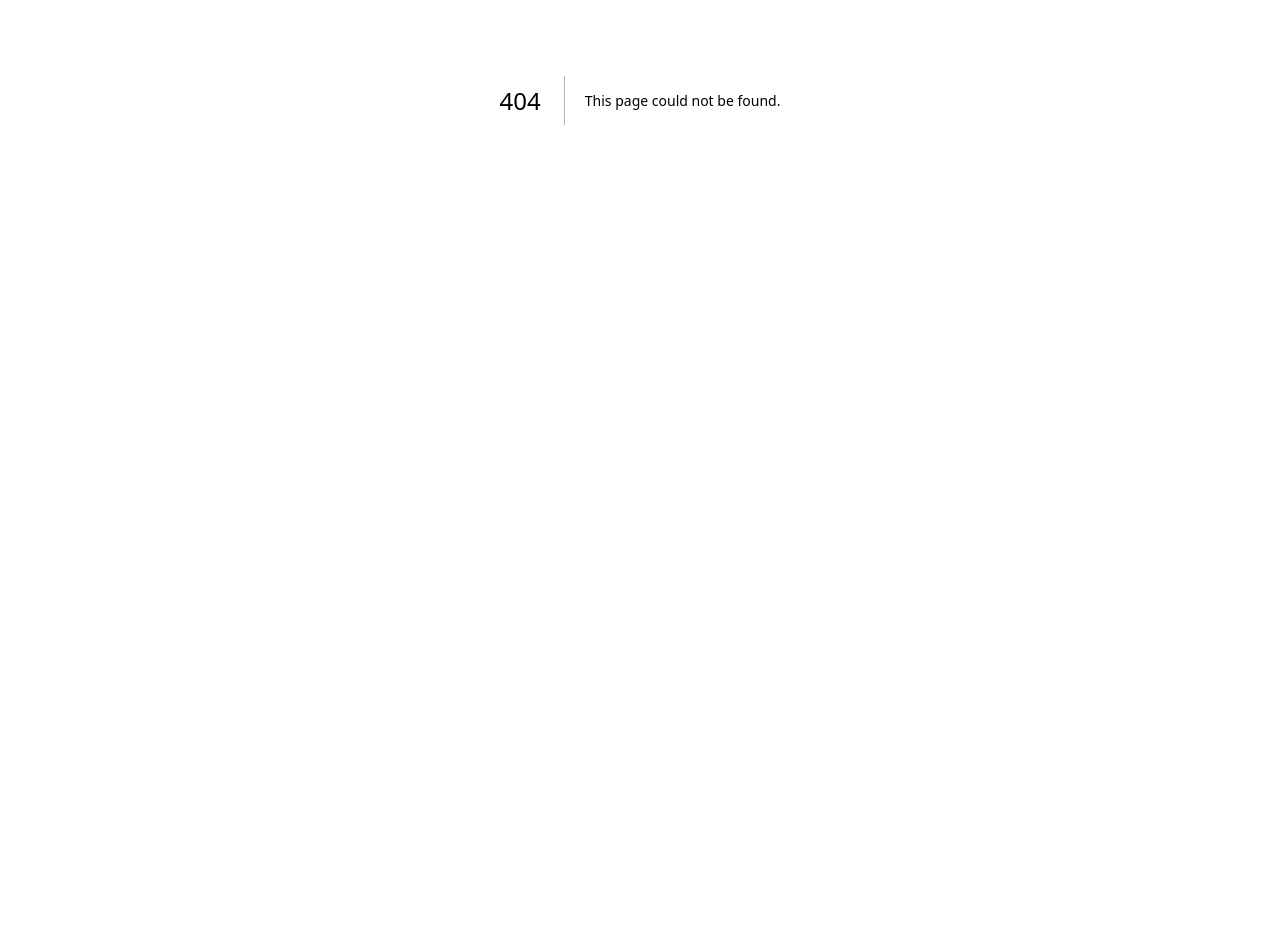
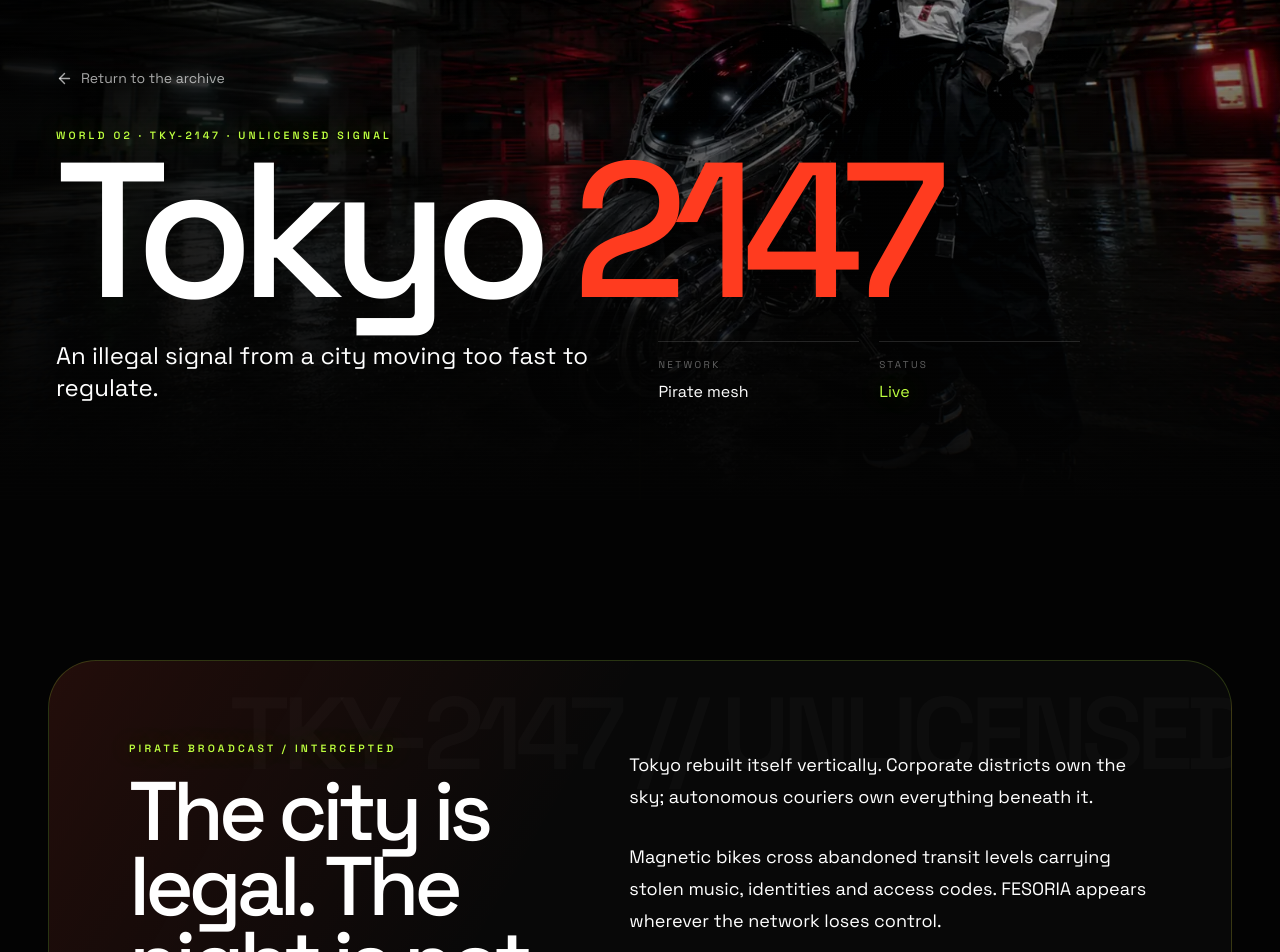
Before and after one commit to fesoriaxyz/fesoria-site, a Next.js app: page /worlds/tokyo-2147 in a window 1280 px wide. Before the commit this address had no page. Shown: the part 300-1252 px from the top of the page. Before the commit the page ends 800 px from the top, so only its background shows below. Built offline with nearby package versions, Linux system fonts and the light colour scheme.

Commit message:
Add Tokyo 2147 world experience

```diff
--- a/app/globals.css
+++ b/app/globals.css
@@ -285,6 +285,73 @@ body {
   color: rgba(255,255,255,.38);
 }
 
+.tokyo-detail {
+  --tokyo-acid: #bdff3f;
+  --tokyo-red: #ff3b1f;
+}
+.tokyo-detail .world-detail-hero {
+  background: #080706;
+}
+.tokyo-detail .world-detail-image {
+  background-position: 72% center;
+  filter: saturate(.92) contrast(1.12);
+}
+.tokyo-detail .world-detail-shade {
+  background:
+    linear-gradient(180deg, rgba(0,0,0,.08), rgba(0,0,0,.18) 38%, #030303 100%),
+    linear-gradient(90deg, rgba(0,0,0,.88), rgba(0,0,0,.18) 64%);
+}
+.tokyo-grid {
+  position: absolute;
+  inset: 0;
+  pointer-events: none;
+  opacity: .21;
+  background:
+    repeating-linear-gradient(to bottom, transparent 0, transparent 3px, rgba(255,255,255,.12) 4px),
+    linear-gradient(90deg, transparent 0 49.9%, rgba(189,255,63,.14) 50%, transparent 50.1%);
+  mix-blend-mode: overlay;
+}
+.tokyo-code {
+  color: var(--tokyo-acid);
+  text-shadow: 0 0 24px rgba(189,255,63,.35);
+}
+.tokyo-red {
+  color: var(--tokyo-red);
+}
+.tokyo-manifesto {
+  position: relative;
+  overflow: hidden;
+  border: 1px solid rgba(189,255,63,.18);
+  border-radius: clamp(1.5rem, 4vw, 3rem);
+  background:
+    linear-gradient(120deg, rgba(255,59,31,.11), transparent 42%),
+    #080808;
+}
+.tokyo-manifesto::after {
+  content: "TKY-2147 // UNLICENSED";
+  position: absolute;
+  right: -1rem;
+  top: 2rem;
+  font-size: clamp(2.6rem, 8vw, 8rem);
+  font-weight: 600;
+  line-height: .8;
+  letter-spacing: -.07em;
+  color: rgba(255,255,255,.025);
+  white-space: nowrap;
+  pointer-events: none;
+}
+.tokyo-protocol {
+  border-left: 1px solid rgba(189,255,63,.32);
+  padding-left: 1.25rem;
+}
+.tokyo-protocol span {
+  display: block;
+  margin-bottom: .55rem;
+  color: rgba(189,255,63,.75);
+  font-size: .62rem;
+  letter-spacing: .25em;
+}
+
 .reveal { opacity: 0; transform: translateY(38px); transition: opacity .9s cubic-bezier(.2,.8,.2,1), transform .9s cubic-bezier(.2,.8,.2,1); }
 .reveal[data-visible="true"] { opacity: 1; transform: translateY(0); }
 
--- a/app/page.tsx
+++ b/app/page.tsx
@@ -21,6 +21,7 @@ const worlds = [
       "A pirate broadcast tears through the underground: magnetic bikes, stolen data and a city moving too fast to regulate.",
     image: "/worlds/tokyo-2147-pirate.webp",
     imagePosition: "72% center",
+    href: "/worlds/tokyo-2147",
   },
   {
     title: "Dracula",
--- /dev/null
+++ b/app/worlds/tokyo-2147/page.tsx
@@ -0,0 +1,143 @@
+import type { Metadata } from "next";
+import { ArrowLeft, ArrowUpRight, Play, Send } from "lucide-react";
+import Footer from "@/components/Footer";
+import Navbar from "@/components/Navbar";
+import Reveal from "@/components/Reveal";
+
+export const metadata: Metadata = {
+  title: "Tokyo 2147 — World 02 | FESORIA",
+  description:
+    "Intercept the Tokyo 2147 pirate broadcast: magnetic bikes, stolen data and a city moving beyond permission.",
+  openGraph: {
+    title: "Tokyo 2147 — World 02 | FESORIA",
+    description: "The future has no curfew.",
+    images: ["/worlds/tokyo-2147-pirate.webp"],
+  },
+};
+
+const protocols = [
+  ["01 / MOVE", "Never remain visible long enough to become a target."],
+  ["02 / TRANSMIT", "Every rider carries a piece of the forbidden signal."],
+  ["03 / DISAPPEAR", "The city remembers machines. It forgets faces."],
+] as const;
+
+export default function TokyoPage() {
+  return (
+    <main className="tokyo-detail min-h-screen overflow-hidden bg-[#030303] text-white">
+      <Navbar />
+
+      <section className="world-detail-hero">
+        <div
+          className="world-detail-image"
+          style={{ backgroundImage: "url('/worlds/tokyo-2147-pirate.webp')" }}
+        />
+        <div className="world-detail-shade" />
+        <div className="tokyo-grid" />
+        <div className="relative z-10 mx-auto w-full max-w-[92rem] px-6 pb-16 pt-40 sm:px-10 lg:px-14 lg:pb-24">
+          <a
+            href="/#worlds"
+            className="mb-10 inline-flex items-center gap-2 text-sm text-white/65 transition hover:text-white"
+          >
+            <ArrowLeft size={17} /> Return to the archive
+          </a>
+          <p className="eyebrow tokyo-code">World 02 · TKY-2147 · Unlicensed signal</p>
+          <h1 className="max-w-6xl text-[clamp(4.8rem,15vw,13rem)] font-medium leading-[.72] tracking-[-.075em]">
+            Tokyo <span className="tokyo-red">2147</span>
+          </h1>
+          <div className="mt-10 grid max-w-5xl gap-8 md:grid-cols-[1.15fr_.85fr] md:items-end">
+            <p className="text-xl leading-8 text-white/74 sm:text-2xl">
+              An illegal signal from a city moving too fast to regulate.
+            </p>
+            <div className="grid grid-cols-2 gap-5">
+              <div className="world-fact"><span>Network</span>Pirate mesh</div>
+              <div className="world-fact"><span>Status</span><b className="tokyo-code font-normal">Live</b></div>
+            </div>
+          </div>
+        </div>
+      </section>
+
+      <section className="px-5 py-28 sm:px-8 lg:px-12 lg:py-40">
+        <Reveal className="tokyo-manifesto mx-auto max-w-[92rem] p-8 sm:p-12 lg:p-20">
+          <div className="relative z-10 grid gap-14 lg:grid-cols-[.92fr_1.08fr] lg:items-start">
+            <div>
+              <p className="eyebrow tokyo-code">Pirate broadcast / intercepted</p>
+              <h2 className="section-title">The city is legal. The night is not.</h2>
+            </div>
+            <div className="space-y-7 text-lg leading-8 text-white/58 lg:pt-2">
+              <p>
+                Tokyo rebuilt itself vertically. Corporate districts own the
+                sky; autonomous couriers own everything beneath it.
+              </p>
+              <p>
+                Magnetic bikes cross abandoned transit levels carrying stolen
+                music, identities and access codes. FESORIA appears wherever
+                the network loses control.
+              </p>
+            </div>
+          </div>
+        </Reveal>
+      </section>
+
+      <section className="border-y border-white/10 bg-[#080706] px-5 py-28 sm:px-8 lg:px-12 lg:py-40">
+        <Reveal className="mx-auto max-w-[92rem]">
+          <div className="grid gap-12 lg:grid-cols-[.72fr_1.28fr] lg:items-center">
+            <div>
+              <p className="eyebrow tokyo-code">Courier protocol</p>
+              <h2 className="section-title">Three rules. No permission.</h2>
+              <div className="mt-12 space-y-9">
+                {protocols.map(([code, copy]) => (
+                  <div key={code} className="tokyo-protocol">
+                    <span>{code}</span>
+                    <p className="max-w-lg text-base leading-7 text-white/62">{copy}</p>
+                  </div>
+                ))}
+              </div>
+            </div>
+
+            <div className="transmission-frame transmission-frame-tokyo">
+              <video
+                controls
+                playsInline
+                preload="metadata"
+                poster="/posters/tokyo-2147-pirate.webp"
+                aria-label="Watch Tokyo 2147 Pirate Broadcast"
+              >
+                <source src="/videos/tokyo-2147-pirate-11s.mp4" type="video/mp4" />
+              </video>
+              <div className="transmission-mark">
+                <Play size={15} fill="currentColor" /> Pirate signal 02
+              </div>
+            </div>
+          </div>
+        </Reveal>
+      </section>
+
+      <section className="px-5 py-28 sm:px-8 lg:px-12 lg:py-40">
+        <Reveal className="mx-auto max-w-[92rem] text-center">
+          <p className="eyebrow tokyo-code">Broadcast still active</p>
+          <h2 className="mx-auto max-w-6xl text-[clamp(3.6rem,10vw,9rem)] font-medium leading-[.8] tracking-[-.07em]">
+            The future has no curfew.
+          </h2>
+          <p className="mx-auto mt-8 max-w-2xl text-lg leading-8 text-white/55">
+            Join the channel before the signal moves again.
+          </p>
+          <div className="mt-9 flex flex-col items-center justify-center gap-4 sm:flex-row">
+            <a
+              href="https://t.me/fesoriaxyz"
+              target="_blank"
+              rel="noreferrer"
+              className="button-primary inline-flex items-center gap-2"
+            >
+              Enter the pirate channel <Send size={17} />
+            </a>
+            <a href="/#worlds" className="text-link inline-flex items-center gap-2">
+              Explore every world <ArrowUpRight size={17} />
+            </a>
+          </div>
+        </Reveal>
+      </section>
+
+      <Footer />
+    </main>
+  );
+}
```
